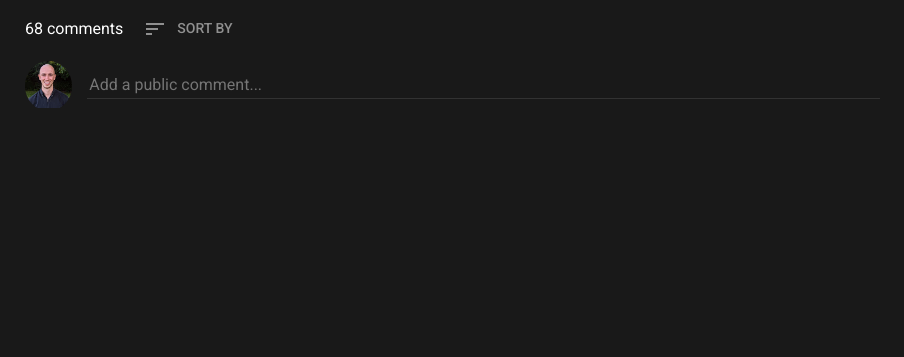
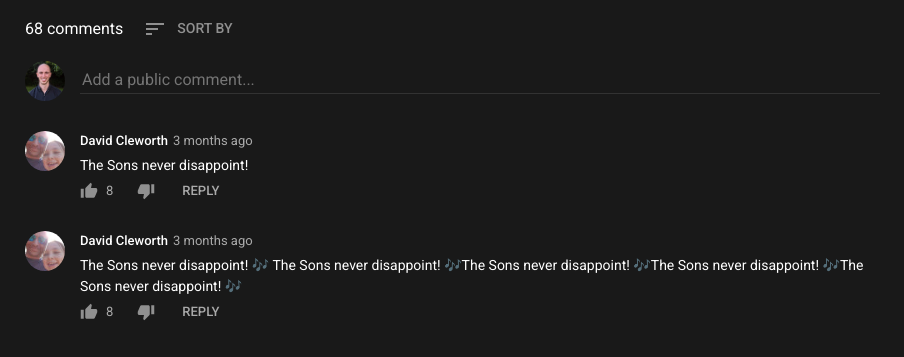
Before and after one commit to timkellytk/project-youtube-clone, a plain HTML site: page index.html in a window 1280 px wide. Shown: the part 923-1280 px from the top of the page, 0-904 px from the left. Drawn offline with Linux system fonts and the light colour scheme.

Commit message:
Created the individual comments

```diff
--- a/index.html
+++ b/index.html
@@ -141,6 +141,67 @@
               />
             </form>
           </div>
+
+          <div class="Comment">
+            <div class="Comments__avatar">
+              <img src="./assets/comment-avatar.jpg" />
+            </div>
+            <div class="Comment__data">
+              <div class="Comment__name-container">
+                <p class="Comment__name">David Cleworth</p>
+                <p class="Comment__date">3 months ago</p>
+              </div>
+              <div class="Comment__info">
+                <p>The Sons never disappoint!</p>
+              </div>
+              <div class="CommentReactions">
+                <div class="CommentReactions__btn CommentReactions__btn--vote">
+                  <img src="assets/thumb-up.svg" height="18px" />
+                  <p class="CommentReactions__btn CommentReactions__vote-count">
+                    8
+                  </p>
+                </div>
+                <div class="CommentReactions__btn CommentReactions__btn--vote">
+                  <img src="assets/thumb-down.svg" height="18px" />
+                </div>
+                <p class="CommentReactions__btn CommentReactions__btn--reply">
+                  Reply
+                </p>
+              </div>
+            </div>
+          </div>
+          <div class="Comment">
+            <div class="Comments__avatar">
+              <img src="./assets/comment-avatar.jpg" />
+            </div>
+            <div class="Comment__data">
+              <div class="Comment__name-container">
+                <p class="Comment__name">David Cleworth</p>
+                <p class="Comment__date">3 months ago</p>
+              </div>
+              <div class="Comment__info">
+                <p>
+                  The Sons never disappoint! 🎶 The Sons never disappoint! 🎶The
+                  Sons never disappoint! 🎶The Sons never disappoint! 🎶The Sons
+                  never disappoint! 🎶
+                </p>
+              </div>
+              <div class="CommentReactions">
+                <div class="CommentReactions__btn CommentReactions__btn--vote">
+                  <img src="assets/thumb-up.svg" height="18px" />
+                  <p class="CommentReactions__btn CommentReactions__vote-count">
+                    8
+                  </p>
+                </div>
+                <div class="CommentReactions__btn CommentReactions__btn--vote">
+                  <img src="assets/thumb-down.svg" height="18px" />
+                </div>
+                <p class="CommentReactions__btn CommentReactions__btn--reply">
+                  Reply
+                </p>
+              </div>
+            </div>
+          </div>
         </section>
       </div>
       <aside class="RelatedVideos">
@@ -155,7 +216,7 @@
           </div>
         </div>
         <a
-          class="RelatedVideo"
+          class="RelatedVideo RelatedVideo--up-next"
           href="https://www.youtube.com/watch?v=lI4gMKHe1_A"
         >
           <div class="RelatedVideo__thumbnail">
--- a/style.css
+++ b/style.css
@@ -224,17 +224,16 @@ body {
 }
 
 .RelatedVideos {
-  display: grid;
-  grid-template-columns: 1;
-  grid-row-gap: 15px;
-  grid-column: 2;
-  grid-row: 1 / 3;
+  display: flex;
+  flex-direction: column;
+  align-items: flex-start;
 }
 
 .RelatedVideos__autoplay {
   display: flex;
   align-items: center;
   justify-content: space-between;
+  width: 100%;
 }
 
 .RelatedVideos__autoplay-container {
@@ -251,10 +250,15 @@ body {
 }
 
 .RelatedVideo {
+  margin-top: 15px;
   text-decoration: none;
   display: grid;
   grid-template-columns: 1fr 1fr;
   grid-column-gap: 10px;
+}
+
+.RelatedVideo--up-next {
+  margin-bottom: 15px;
 }
 
 .RelatedVideo__thumbnail {
@@ -289,7 +293,6 @@ body {
 
 .Comments {
   margin-top: 20px;
-  grid-row: 2 / 1;
 }
 
 .Comments__stats-container {
@@ -301,15 +304,16 @@ body {
   display: flex;
   align-items: center;
   margin-top: 20px;
-  margin-bottom: 20px;
+  margin-bottom: 30px;
 }
 
 .Comments__avatar {
-  height: 50px;
-  width: 50px;
+  height: 40px;
+  width: 40px;
   border-radius: 50%;
   overflow: hidden;
   cursor: pointer;
+  flex-shrink: 0;
 }
 
 .Comments__form {
@@ -327,6 +331,68 @@ body {
 
 .Comments__form-input:focus {
   outline: none;
+}
+
+.Comment {
+  display: flex;
+  align-items: flex-start;
+  margin-top: 30px;
+}
+
+.Comment__data {
+  margin-left: 15px;
+}
+
+.Comment__name-container {
+  display: flex;
+  align-items: center;
+}
+
+.Comment__name {
+  font-size: 13px;
+  font-weight: 500;
+}
+
+.Comment__date {
+  font-size: 13px;
+  font-weight: 400;
+  color: rgb(170, 170, 170);
+  margin-left: 5px;
+}
+
+.Comment__info {
+  font-size: 14px;
+  margin-top: 5px;
+  margin-bottom: 5px;
+}
+
+.CommentReactions {
+  display: flex;
+  align-items: center;
+}
+
+.CommentReactions__btn--vote {
+  display: flex;
+  align-items: center;
+}
+
+.CommentReactions__btn {
+  margin-right: 12px;
+}
+
+.CommentReactions__vote-count {
+  font-size: 13px;
+  font-weight: 400;
+  color: rgb(170, 170, 170);
+  margin-left: 8px;
+}
+
+.CommentReactions__btn--reply {
+  font-size: 13px;
+  font-weight: 500;
+  color: rgb(170, 170, 170);
+  text-transform: uppercase;
+  margin-left: 15px;
 }
 
 /* Toggle CSS adapted from w3schools - https://www.w3schools.com/howto/howto_css_switch.asp */
```
Also changed, not shown: assets/comment-avatar.jpg (added).
